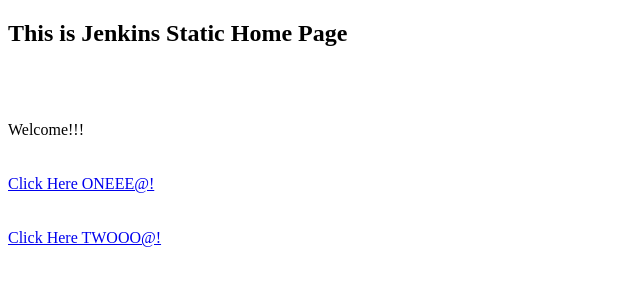
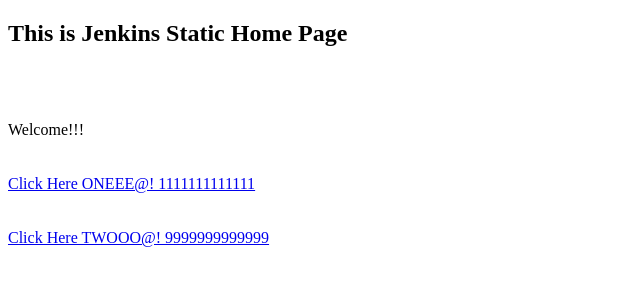
Before and after one commit to ArjunMalikP/jenkinsstatic, a plain HTML site: page index.html in a window 1280 px wide. Shown: the whole page, without its empty margins (0-640 px from the left). Drawn offline with Linux system fonts and the light colour scheme.

Commit message:
Update index.html

```diff
--- a/index.html
+++ b/index.html
@@ -13,8 +13,8 @@
   </br></br></br>
   Welcome!!!
   </br></br></br>
-	  <a href="./one/one.html"> Click Here ONEEE@! </a>
+	  <a href="./one/one.html"> Click Here ONEEE@! 1111111111111 </a>
   </br></br></br>
-  	  <a href="./two/two.html"> Click Here TWOOO@! </a>
+  	  <a href="./two/two.html"> Click Here TWOOO@! 9999999999999 </a>
  </body>
 </html>
```
